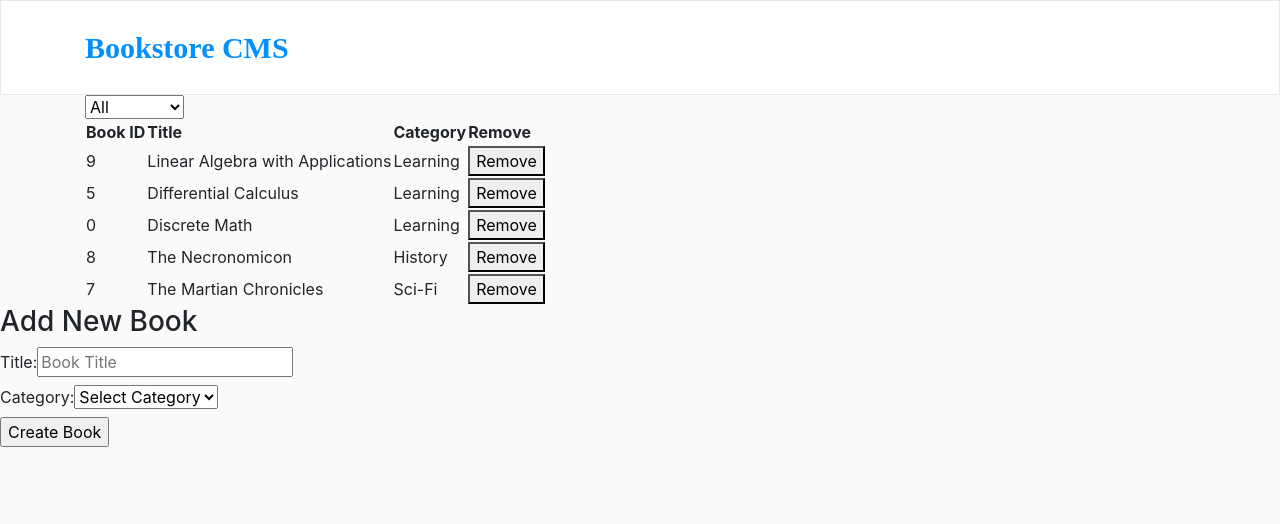
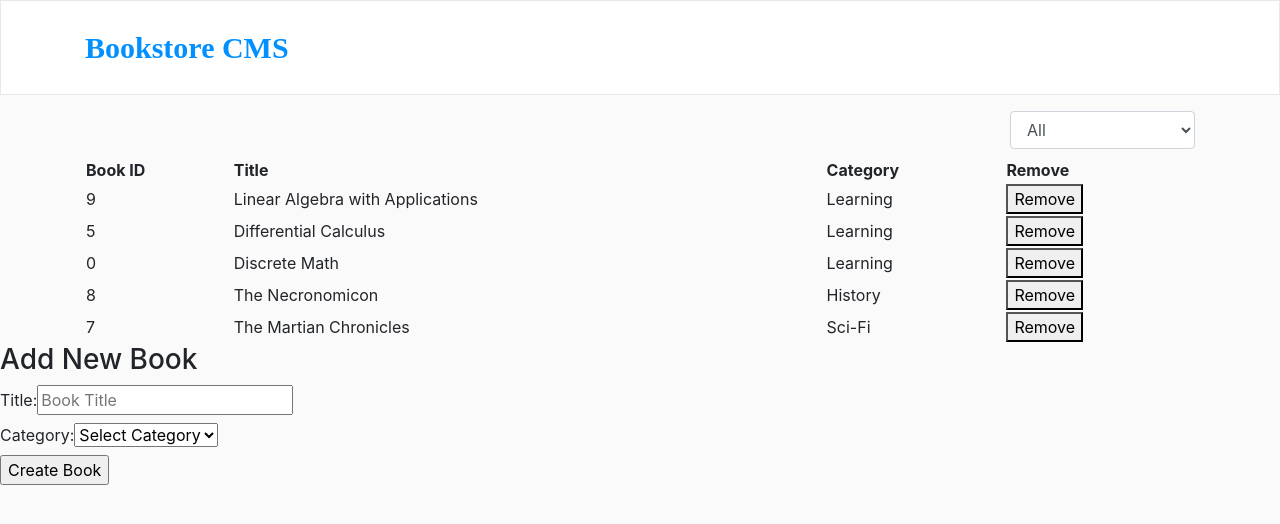
Before and after one commit to oscardelalanza/book-store, a React (Create React App) app: page / in a window 1280 px wide. Shown: the top 524 px of the page. Built offline with nearby package versions, Linux system fonts and the light colour scheme; a web font is replaced by a local one.

Commit message:
filter input styles

```diff
--- a/src/components/CategoryFilter.jsx
+++ b/src/components/CategoryFilter.jsx
@@ -8,7 +8,7 @@ const CategoryFilter = ({ categoryFilter }) => {
   };
 
   return (
-    <select name="" id="" onChange={handleFilterChange}>
+    <select className="filter form-control col-md-2 mb-md-2" onChange={handleFilterChange}>
       <option value="">All</option>
       {categories.map(category => <option value={category} key={category}>{category}</option>)}
     </select>
--- a/src/containers/BooksList.jsx
+++ b/src/containers/BooksList.jsx
@@ -23,9 +23,9 @@ const BooksList = ({ books, removeBook, filterChange, filter }) => {
   };
 
   return (
-    <div className="container">
+    <div className="container books-list d-md-flex flex-md-wrap justify-content-md-end mt-md-3">
       <CategoryFilter categoryFilter={handleFilterChange} />
-      <table>
+      <table className="container p-md-0 m-md-0">
         <thead>
           <tr>
             <th>Book ID</th>
```
